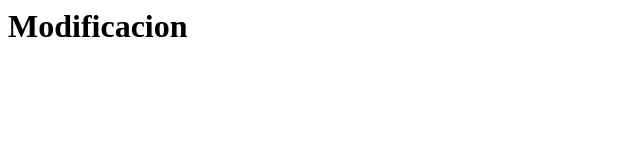
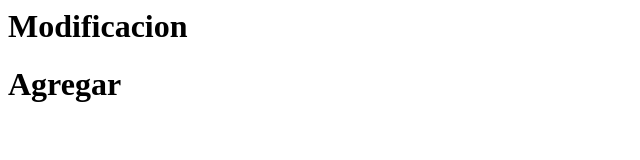
Before and after one commit to MaydeMaye/examentag_alavaurbina, a plain HTML site: page index.html in a window 1280 px wide. Shown: the whole page, without its empty margins (0-640 px from the left). Drawn offline with Linux system fonts and the light colour scheme.

Commit message:
Mi tercer commit

```diff
--- a/index.html
+++ b/index.html
@@ -1 +1,2 @@
 <h1>Modificacion </h1>
+<h1>Agregar</h1>
```
